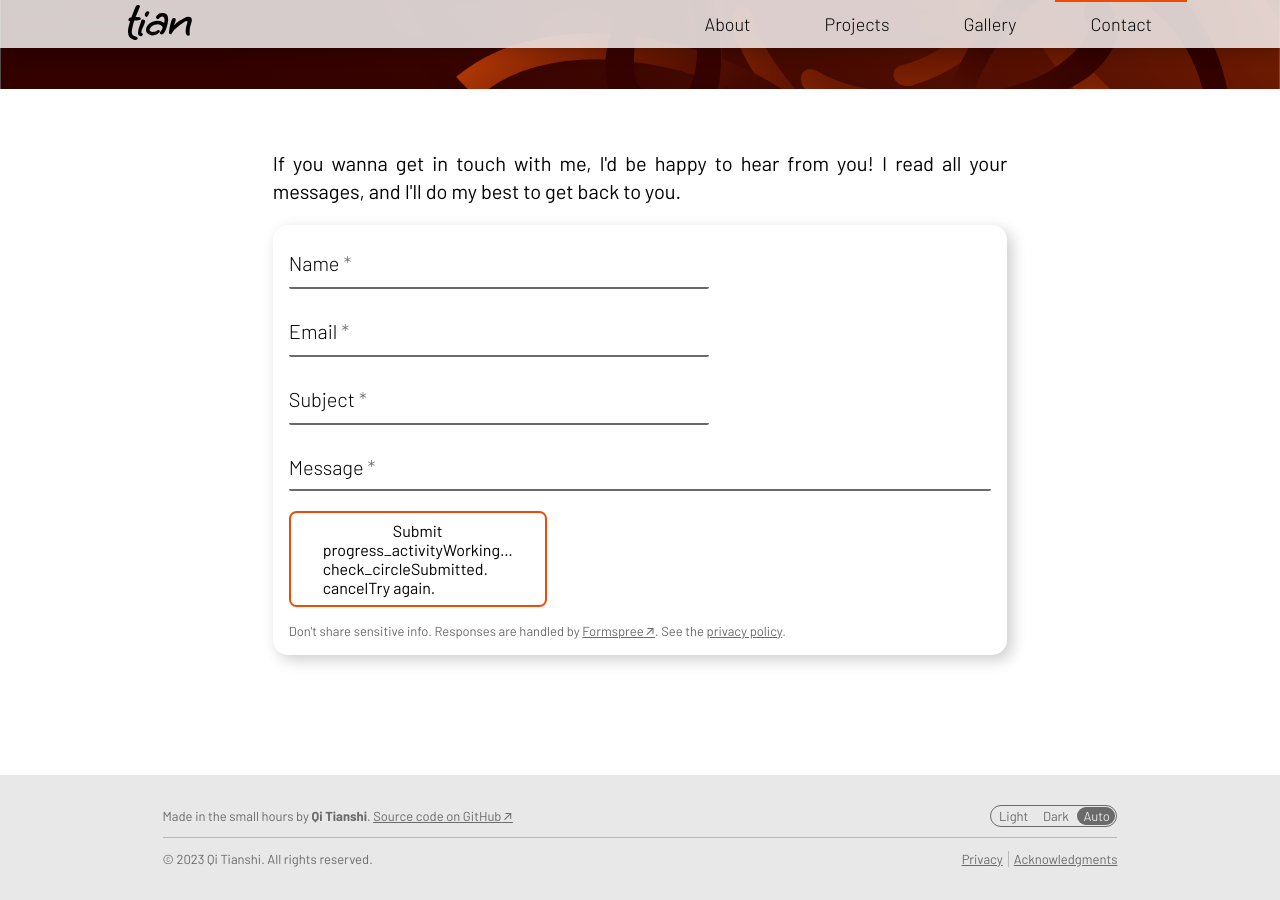
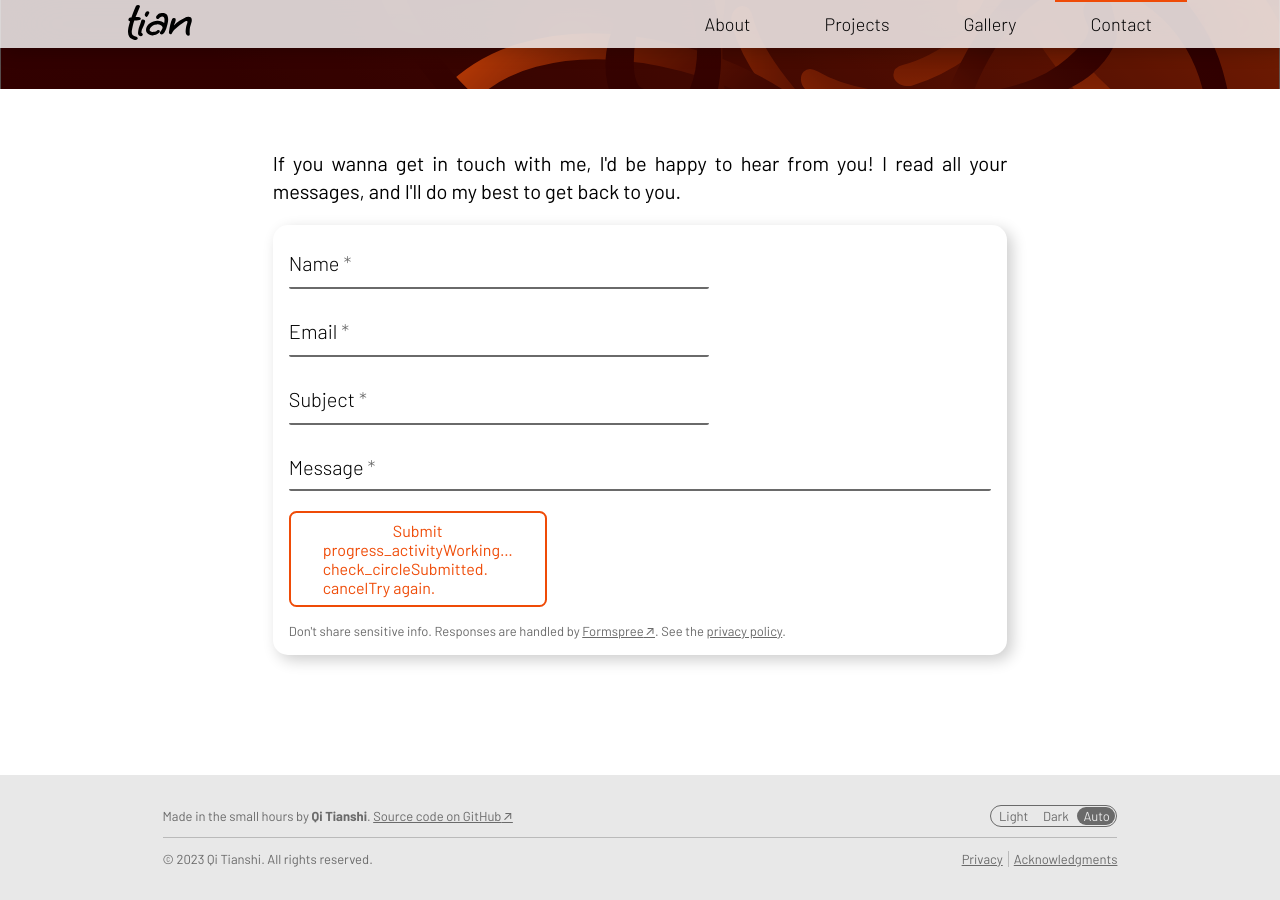
Before and after one commit to qitianshi/qitianshi.com, a Jekyll site: the page built from src/contact.html, in a window 1280 px wide and 900 px high, scrolled down 361 px. Built offline with Jekyll 4.4.1, drawn with Linux system fonts in a browser that asks for light colours; some web fonts are replaced.

Commit message:
Fix button style for coloring descendent elements

```diff
--- a/src/_sass/components/_form.scss
+++ b/src/_sass/components/_form.scss
@@ -72,14 +72,22 @@
     border-radius: 7.5px;
 
     font-size: 0.8rem;
-    color: var(--tiangerine-tangerine);
     background: none;
 
     cursor: pointer;
 
+    * {
+        color: var(--tiangerine-tangerine);
+    }
+
     &:hover {
+
         background-color: var(--tiangerine-tangerine);
-        color: white;
+
+        * {
+            color: white;
+        }
+
     }
 
 }
```
